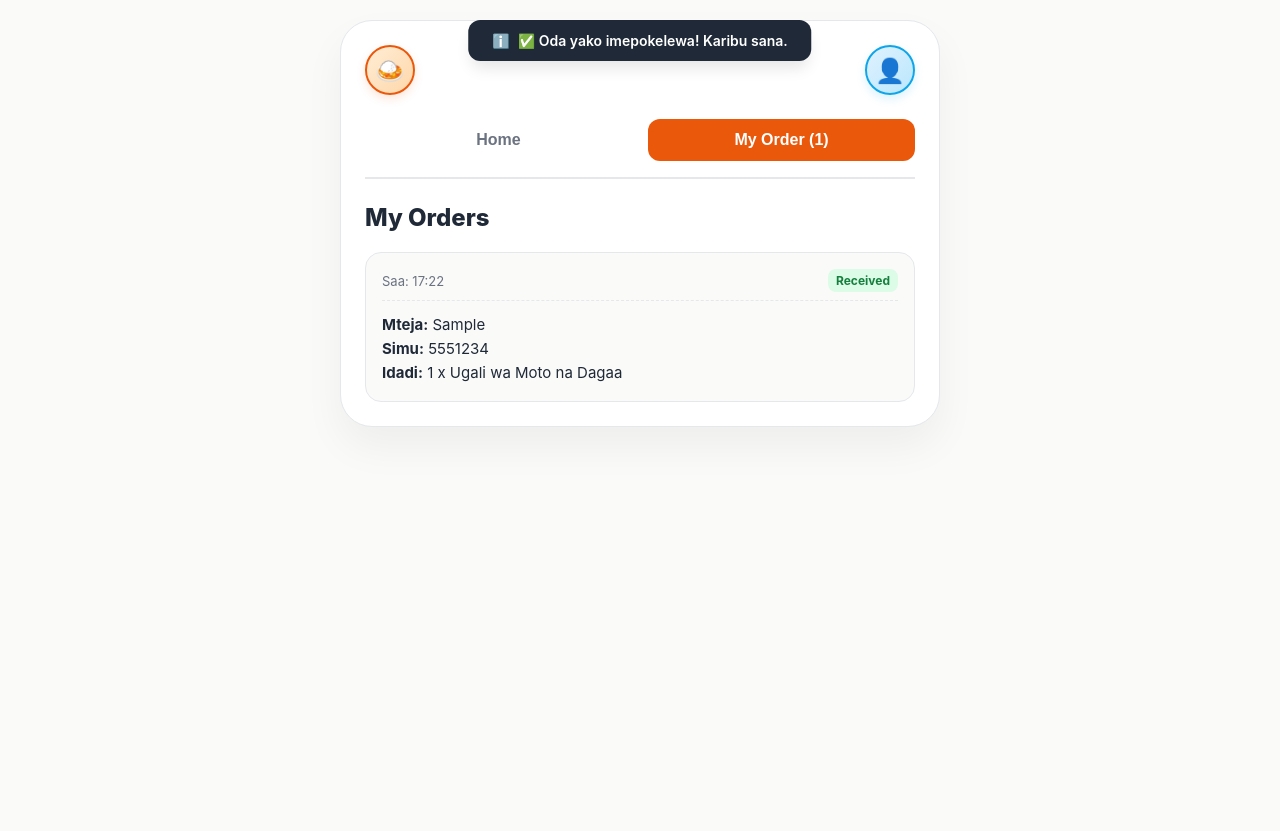
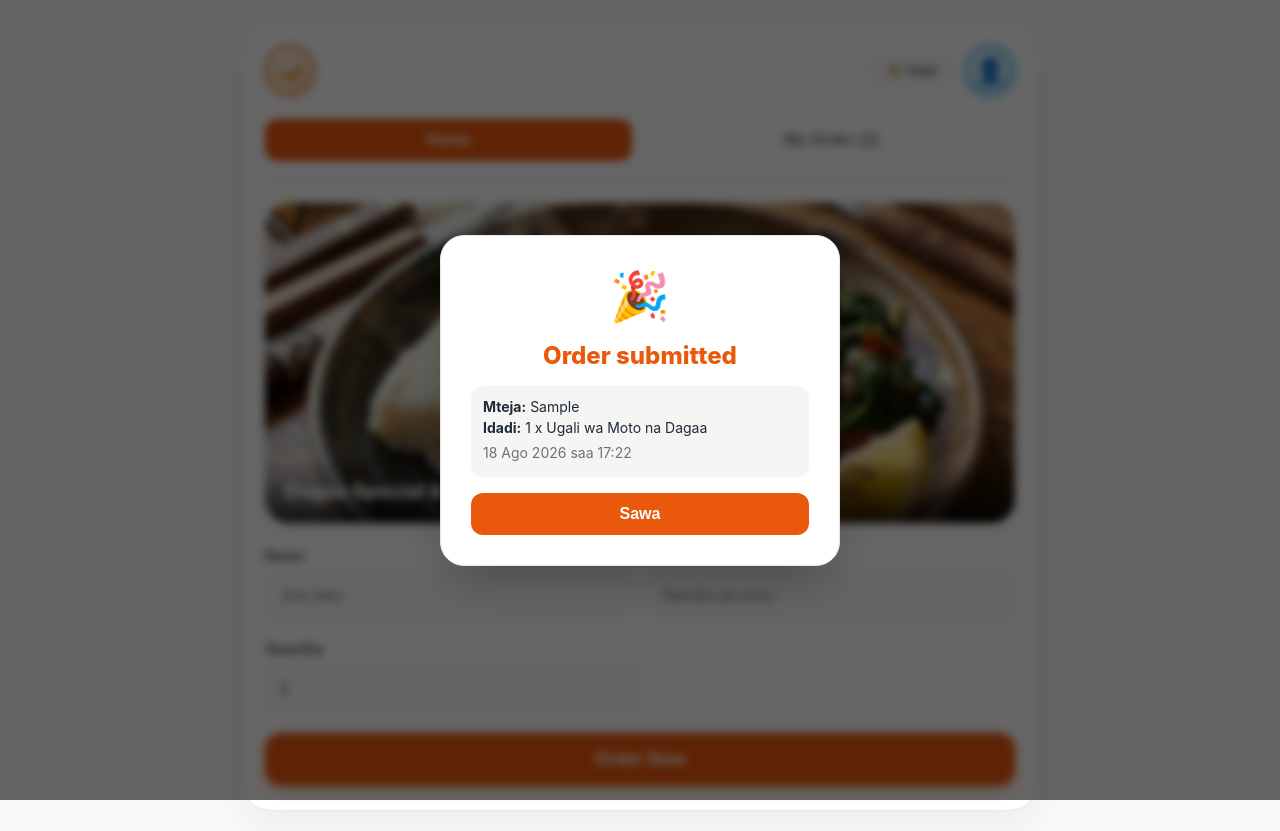
Before and after one commit to rolandlazaro16/ugalipoint, a Next.js app: page / in a window 1280 px wide. Both pictures are taken after typing "Sample", "5551234" into the empty fields and a click on the button "Order Now". Before the commit the page ends 800 px from the top, so only its background shows below. Built offline with nearby package versions, Linux system fonts and the light colour scheme.

Commit message:
feat: add order popup modal and Chief Cooker dashboard with current/previous orders

```diff
--- a/src/app/globals.css
+++ b/src/app/globals.css
@@ -38,7 +38,7 @@ body {
 
 .app-container {
   width: 100%;
-  max-width: 600px;
+  max-width: 800px;
   background-color: var(--color-card-light);
   border-radius: 32px;
   box-shadow: 0 20px 40px rgba(0, 0, 0, 0.05);
@@ -77,6 +77,40 @@ body {
   border: 2px solid var(--color-primary);
 }
 
+.header-profiles {
+  display: flex;
+  align-items: center;
+  gap: 12px;
+}
+
+.chef-profile-btn {
+  background-color: #fafaf9;
+  color: #374151;
+  border: 1px solid var(--color-border-light);
+  padding: 8px 16px;
+  border-radius: 20px;
+  font-weight: 700;
+  cursor: pointer;
+  display: flex;
+  align-items: center;
+  gap: 6px;
+  transition: all 0.2s ease;
+}
+
+@media (prefers-color-scheme: dark) {
+  .chef-profile-btn {
+    background-color: #111827;
+    color: #e5e7eb;
+    border-color: var(--color-border-dark);
+  }
+}
+
+.chef-profile-btn:hover, .chef-profile-btn.active {
+  background-color: var(--color-primary);
+  color: white;
+  border-color: var(--color-primary);
+}
+
 .profile-circle {
   width: 50px;
   height: 50px;
@@ -92,8 +126,9 @@ body {
   transition: transform 0.2s ease;
 }
 
-.profile-circle:hover {
+.profile-circle:hover, .profile-circle.active {
   transform: scale(1.05);
+  border-color: var(--color-primary);
 }
 
 /* Navigation Row */
@@ -363,6 +398,14 @@ body {
   font-weight: 700;
   padding: 4px 8px;
   border-radius: 8px;
+}
+
+.order-status.received {
+  background-color: #ffedd5;
+  color: #c2410c;
+}
+
+.order-status.confirmed {
   background-color: #dcfce7;
   color: #15803d;
 }
@@ -370,6 +413,227 @@ body {
 .order-card-body p {
   font-size: 15px;
   line-height: 1.6;
+}
+
+/* Chef Dashboard Styles */
+.chef-view {
+  display: flex;
+  flex-direction: column;
+  gap: 20px;
+}
+
+.dashboard-grid {
+  display: grid;
+  grid-template-columns: 1fr 1fr;
+  gap: 24px;
+}
+
+@media (max-width: 768px) {
+  .dashboard-grid {
+    grid-template-columns: 1fr;
+  }
+}
+
+.dashboard-column {
+  display: flex;
+  flex-direction: column;
+  gap: 16px;
+  background-color: #fcfcfb;
+  border: 1px solid var(--color-border-light);
+  padding: 16px;
+  border-radius: 20px;
+}
+
+@media (prefers-color-scheme: dark) {
+  .dashboard-column {
+    background-color: #111827;
+    border-color: var(--color-border-dark);
+  }
+}
+
+.column-title {
+  font-size: 18px;
+  font-weight: 800;
+  border-bottom: 2px solid var(--color-border-light);
+  padding-bottom: 8px;
+}
+
+@media (prefers-color-scheme: dark) {
+  .column-title {
+    border-color: var(--color-border-dark);
+  }
+}
+
+.label-current {
+  color: var(--color-primary);
+}
+
+.label-previous {
+  color: #15803d;
+}
+
+.no-orders-msg {
+  font-size: 14px;
+  opacity: 0.6;
+  text-align: center;
+  padding: 20px 0;
+}
+
+/* Chef Order Card */
+.chef-order-card {
+  background-color: white;
+  border: 1px solid var(--color-border-light);
+  border-radius: 12px;
+  padding: 14px;
+  display: flex;
+  flex-direction: column;
+  gap: 10px;
+  box-shadow: 0 4px 6px -1px rgba(0, 0, 0, 0.05);
+}
+
+@media (prefers-color-scheme: dark) {
+  .chef-order-card {
+    background-color: #1f2937;
+    border-color: var(--color-border-dark);
+  }
+}
+
+.chef-order-time {
+  display: flex;
+  justify-content: space-between;
+  font-size: 12px;
+  color: #6b7280;
+}
+
+.chef-order-details p {
+  font-size: 14px;
+  line-height: 1.5;
+}
+
+.chef-order-actions {
+  display: flex;
+  gap: 10px;
+}
+
+.btn-chef-approve {
+  flex: 1;
+  background-color: #15803d;
+  color: white;
+  border: none;
+  padding: 8px;
+  border-radius: 8px;
+  font-weight: 700;
+  cursor: pointer;
+  transition: background-color 0.2s;
+}
+
+.btn-chef-approve:hover {
+  background-color: #166534;
+}
+
+.btn-chef-delete {
+  flex: 1;
+  background-color: #dc2626;
+  color: white;
+  border: none;
+  padding: 8px;
+  border-radius: 8px;
+  font-weight: 700;
+  cursor: pointer;
+  transition: background-color 0.2s;
+}
+
+.btn-chef-delete:hover {
+  background-color: #b91c1c;
+}
+
+/* Popup / Modal */
+.popup-backdrop {
+  position: fixed;
+  top: 0;
+  left: 0;
+  right: 0;
+  bottom: 0;
+  background-color: rgba(0, 0, 0, 0.6);
+  backdrop-filter: blur(4px);
+  z-index: 10000;
+  display: flex;
+  justify-content: center;
+  align-items: center;
+}
+
+.popup-box {
+  background-color: var(--color-card-light);
+  border-radius: 24px;
+  padding: 30px;
+  width: 90%;
+  max-width: 400px;
+  text-align: center;
+  box-shadow: 0 25px 50px -12px rgba(0, 0, 0, 0.25);
+  border: 1px solid var(--color-border-light);
+  display: flex;
+  flex-direction: column;
+  align-items: center;
+  gap: 16px;
+}
+
+@media (prefers-color-scheme: dark) {
+  .popup-box {
+    background-color: var(--color-card-dark);
+    border-color: var(--color-border-dark);
+  }
+}
+
+.popup-icon {
+  font-size: 48px;
+}
+
+.popup-box h2 {
+  font-size: 24px;
+  font-weight: 800;
+  color: var(--color-primary);
+}
+
+.popup-details {
+  background-color: #f5f5f4;
+  border-radius: 12px;
+  padding: 12px;
+  width: 100%;
+  text-align: left;
+}
+
+@media (prefers-color-scheme: dark) {
+  .popup-details {
+    background-color: #111827;
+  }
+}
+
+.popup-details p {
+  font-size: 14px;
+  margin-bottom: 4px;
+}
+
+.popup-time {
+  font-size: 12px;
+  color: #6b7280;
+  margin-top: 8px;
+}
+
+.btn-popup-close {
+  background-color: var(--color-primary);
+  color: white;
+  border: none;
+  padding: 12px 24px;
+  border-radius: 12px;
+  font-size: 16px;
+  font-weight: 700;
+  cursor: pointer;
+  width: 100%;
+  transition: background-color 0.2s;
+}
+
+.btn-popup-close:hover {
+  background-color: var(--color-primary-hover);
 }
 
 /* Animations */
@@ -387,35 +651,3 @@ body {
     transform: translateY(0);
   }
 }
-
-/* Toast System */
-.toast-container {
-  position: fixed;
-  top: 20px;
-  left: 50%;
-  transform: translateX(-50%);
-  z-index: 1000;
-  display: flex;
-  flex-direction: column;
-  gap: 10px;
-  pointer-events: none;
-}
-
-.toast {
-  background-color: #1f2937;
-  color: white;
-  padding: 12px 24px;
-  border-radius: 12px;
-  box-shadow: 0 10px 15px -3px rgba(0,0,0,0.1);
-  font-weight: 600;
-  font-size: 14px;
-  display: flex;
-  align-items: center;
-  gap: 8px;
-  opacity: 0;
-  transition: opacity 0.3s ease;
-}
-
-.toast.show {
-  opacity: 1;
-}
--- a/src/app/page.tsx
+++ b/src/app/page.tsx
@@ -8,17 +8,19 @@ interface Order {
   name: string;
   phone: string;
   quantity: number;
+  date: string;
   time: string;
-  status: "Received" | "Preparing" | "On the Way" | "Delivered";
+  status: "Received" | "Confirmed";
 }
 
 export default function Home() {
-  const [view, setView] = useState<"home" | "orders">("home");
+  const [view, setView] = useState<"home" | "orders" | "chef">("home");
   const [name, setName] = useState("");
   const [phone, setPhone] = useState("");
   const [quantity, setQuantity] = useState(1);
   const [orders, setOrders] = useState<Order[]>([]);
-  const [toasts, setToasts] = useState<{ id: string; message: string }[]>([]);
+  const [showOrderPopup, setShowOrderPopup] = useState(false);
+  const [lastSubmittedOrder, setLastSubmittedOrder] = useState<Order | null>(null);
 
   // Load orders from localStorage on mount
   useEffect(() => {
@@ -32,59 +34,112 @@ export default function Home() {
     }
   }, []);
 
-  const showNotification = (message: string) => {
-    const id = `toast-${Date.now()}`;
-    setToasts((prev) => [...prev, { id, message }]);
-    setTimeout(() => {
-      setToasts((prev) => prev.filter((t) => t.id !== id));
-    }, 4000);
+  const saveOrders = (updatedOrders: Order[]) => {
+    setOrders(updatedOrders);
+    localStorage.setItem("ugalipoint_orders", JSON.stringify(updatedOrders));
   };
 
   const handleOrderSubmit = (e: React.FormEvent) => {
     e.preventDefault();
     if (!name.trim() || !phone.trim() || quantity <= 0) {
-      showNotification("⚠️ Tafadhali jaza taarifa zote kwa usahihi.");
+      alert("Tafadhali jaza taarifa zote kwa usahihi.");
       return;
     }
+
+    const now = new Date();
+    const formattedDate = now.toLocaleDateString("sw-TZ", { day: "numeric", month: "short", year: "numeric" });
+    const formattedTime = now.toLocaleTimeString("sw-TZ", { hour: "2-digit", minute: "2-digit" });
 
     const newOrder: Order = {
       id: `order-${Date.now()}`,
       name,
       phone,
       quantity,
-      time: new Date().toLocaleTimeString("sw-TZ", { hour: "2-digit", minute: "2-digit" }),
+      date: formattedDate,
+      time: formattedTime,
       status: "Received"
     };
 
     const updatedOrders = [newOrder, ...orders];
-    setOrders(updatedOrders);
-    localStorage.setItem("ugalipoint_orders", JSON.stringify(updatedOrders));
+    saveOrders(updatedOrders);
+    setLastSubmittedOrder(newOrder);
 
-    showNotification("✅ Oda yako imepokelewa! Karibu sana.");
+    // Show popup
+    setShowOrderPopup(true);
+
+    // Reset inputs
     setName("");
     setPhone("");
     setQuantity(1);
-    setView("orders"); // Switch to My Order view to show requested order
   };
+
+  // Chef Actions
+  const handleApproveOrder = (orderId: string) => {
+    const updated = orders.map((o) => {
+      if (o.id === orderId) {
+        return { ...o, status: "Confirmed" as const };
+      }
+      return o;
+    });
+    saveOrders(updated);
+  };
+
+  const handleDeleteOrder = (orderId: string) => {
+    const updated = orders.filter((o) => o.id !== orderId);
+    saveOrders(updated);
+  };
+
+  const currentOrders = orders.filter((o) => o.status === "Received");
+  const previousOrders = orders.filter((o) => o.status === "Confirmed");
 
   return (
     <div className="app-container">
-      {/* Toast Notifications */}
-      <div className="toast-container">
-        {toasts.map((t) => (
-          <div key={t.id} className="toast show">
-            <span>ℹ️</span> {t.message}
+      {/* custom order submitted popup */}
+      {showOrderPopup && (
+        <div className="popup-backdrop">
+          <div className="popup-box fade-in">
+            <span className="popup-icon">🎉</span>
+            <h2>Order submitted</h2>
+            {lastSubmittedOrder && (
+              <div className="popup-details">
+                <p><strong>Mteja:</strong> {lastSubmittedOrder.name}</p>
+                <p><strong>Idadi:</strong> {lastSubmittedOrder.quantity} x Ugali wa Moto na Dagaa</p>
+                <p className="popup-time">{lastSubmittedOrder.date} saa {lastSubmittedOrder.time}</p>
+              </div>
+            )}
+            <button
+              className="btn-popup-close"
+              onClick={() => {
+                setShowOrderPopup(false);
+                setView("orders"); // Switch to My Order view to show requested order
+              }}
+            >
+              Sawa
+            </button>
           </div>
-        ))}
-      </div>
+        </div>
+      )}
 
       {/* Top Header */}
       <header className="top-header">
-        <div className="logo-circle">
+        <div className="logo-circle" onClick={() => setView("home")} style={{ cursor: "pointer" }}>
           <span>🍛</span>
         </div>
-        <div className="profile-circle" title="User Profile">
-          <span>👤</span>
+        <div className="header-profiles">
+          <button
+            className={`chef-profile-btn ${view === "chef" ? "active" : ""}`}
+            onClick={() => setView("chef")}
+            title="Chief Cooker Dashboard"
+          >
+            <span>👨‍🍳 Chef</span>
+          </button>
+          <div
+            className={`profile-circle ${view === "orders" ? "active" : ""}`}
+            onClick={() => setView("orders")}
+            title="My Orders"
+          >
+            <span>👤</span>
+          </div>
         </div>
       </header>
 
@@ -168,7 +223,7 @@ export default function Home() {
               </button>
             </form>
           </div>
-        ) : (
+        ) : view === "orders" ? (
           <div className="orders-view fade-in">
             <h2 className="view-title">My Orders</h2>
             {orders.length === 0 ? (
@@ -184,9 +239,9 @@ export default function Home() {
                 {orders.map((order) => (
                   <div key={order.id} className="order-card">
                     <div className="order-card-header">
-                      <span className="order-time">Saa: {order.time}</span>
-                      <span className={`order-status ${order.status.toLowerCase().replace(/\s+/g, '-')}`}>
-                        {order.status}
+                      <span className="order-time">{order.date} saa {order.time}</span>
+                      <span className={`order-status ${order.status.toLowerCase()}`}>
+                        {order.status === "Received" ? "Inapitiwa" : "Imethibitishwa"}
                       </span>
                     </div>
                     <div className="order-card-body">
@@ -199,6 +254,84 @@ export default function Home() {
               </div>
             )}
           </div>
+        ) : (
+          /* Chief Cooker Dashboard View */
+          <div className="chef-view fade-in">
+            <h2 className="view-title">Chef Dashboard 👨‍🍳</h2>
+            <div className="dashboard-grid">
+
+              {/* Left Column: Current Order */}
+              <div className="dashboard-column">
+                <h3 className="column-title label-current">Current Order</h3>
+                <div className="orders-list">
+                  {currentOrders.length === 0 ? (
+                    <p className="no-orders-msg">Hakuna oda mpya kwa sasa.</p>
+                  ) : (
+                    currentOrders.map((order) => (
+                      <div key={order.id} className="chef-order-card">
+                        <div className="chef-order-time">
+                          <span>📅 {order.date}</span>
+                          <span>⏰ {order.time}</span>
+                        </div>
+                        <div className="chef-order-details">
+                          <p><strong>Mteja:</strong> {order.name}</p>
+                          <p><strong>Simu:</strong> {order.phone}</p>
+                          <p><strong>Idadi:</strong> {order.quantity} x Ugali wa Moto</p>
+                        </div>
+                        <div className="chef-order-actions">
+                          <button
+                            className="btn-chef-approve"
+                            onClick={() => handleApproveOrder(order.id)}
+                          >
+                            Approve
+                          </button>
+                          <button
+                            className="btn-chef-delete"
+                            onClick={() => handleDeleteOrder(order.id)}
+                          >
+                            Delete
+                          </button>
+                        </div>
+                      </div>
+                    ))
+                  )}
+                </div>
+              </div>
+
+              {/* Right Column: Previous Order */}
+              <div className="dashboard-column">
+                <h3 className="column-title label-previous">Previous Order</h3>
+                <div className="orders-list">
+                  {previousOrders.length === 0 ? (
+                    <p className="no-orders-msg">Hakuna oda zilizopita bado.</p>
+                  ) : (
+                    previousOrders.map((order) => (
+                      <div key={order.id} className="chef-order-card previous">
+                        <div className="chef-order-time">
+                          <span>📅 {order.date}</span>
+                          <span>⏰ {order.time}</span>
+                        </div>
+                        <div className="chef-order-details">
+                          <p><strong>Mteja:</strong> {order.name}</p>
+                          <p><strong>Simu:</strong> {order.phone}</p>
+                          <p><strong>Idadi:</strong> {order.quantity} x Ugali wa Moto</p>
+                        </div>
+                        <div className="chef-order-actions">
+                          <button
+                            className="btn-chef-delete"
+                            onClick={() => handleDeleteOrder(order.id)}
+                          >
+                            Delete
+                          </button>
+                        </div>
+                      </div>
+                    ))
+                  )}
+                </div>
+              </div>
+
+            </div>
+          </div>
         )}
       </main>
     </div>
```
